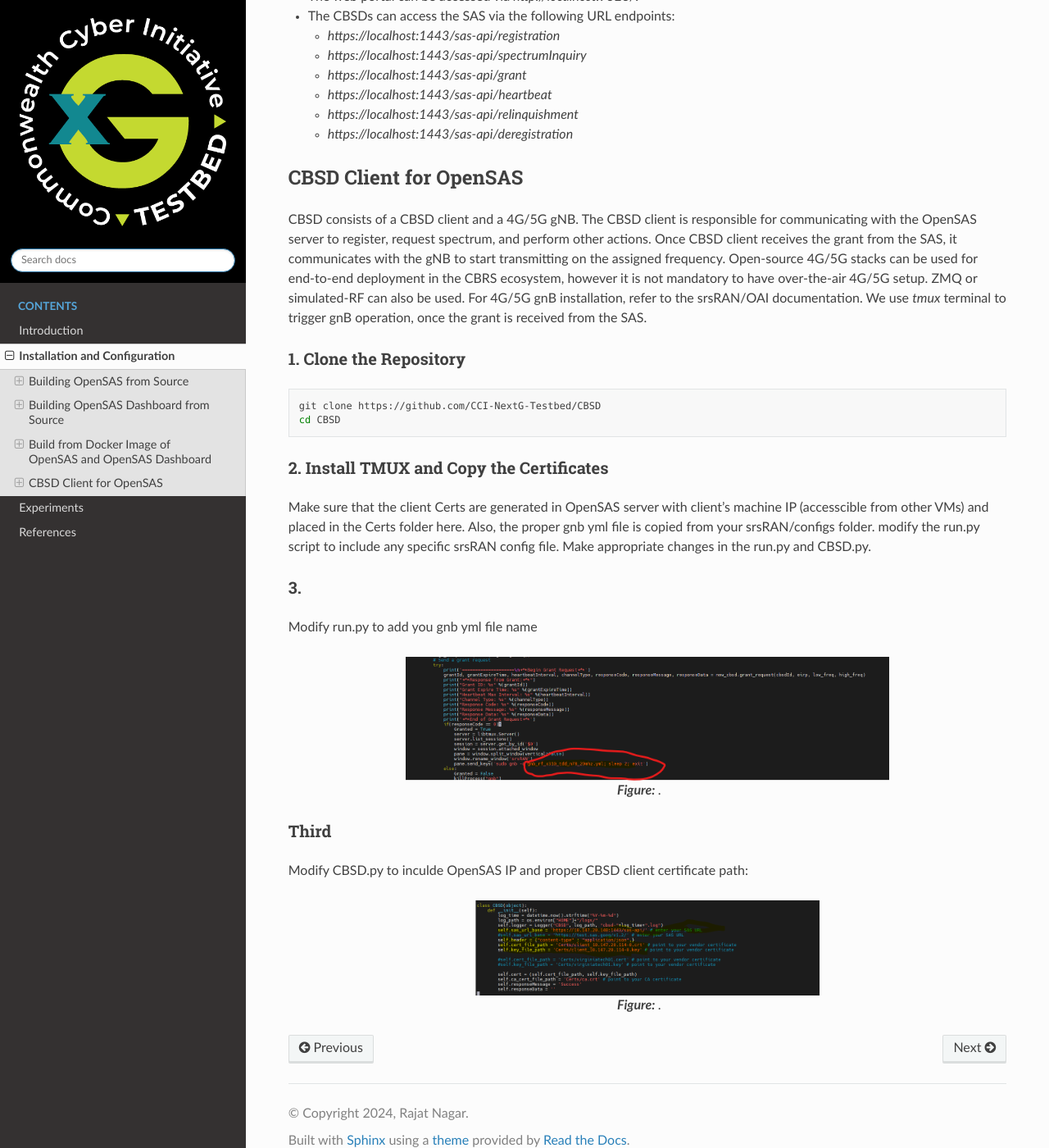
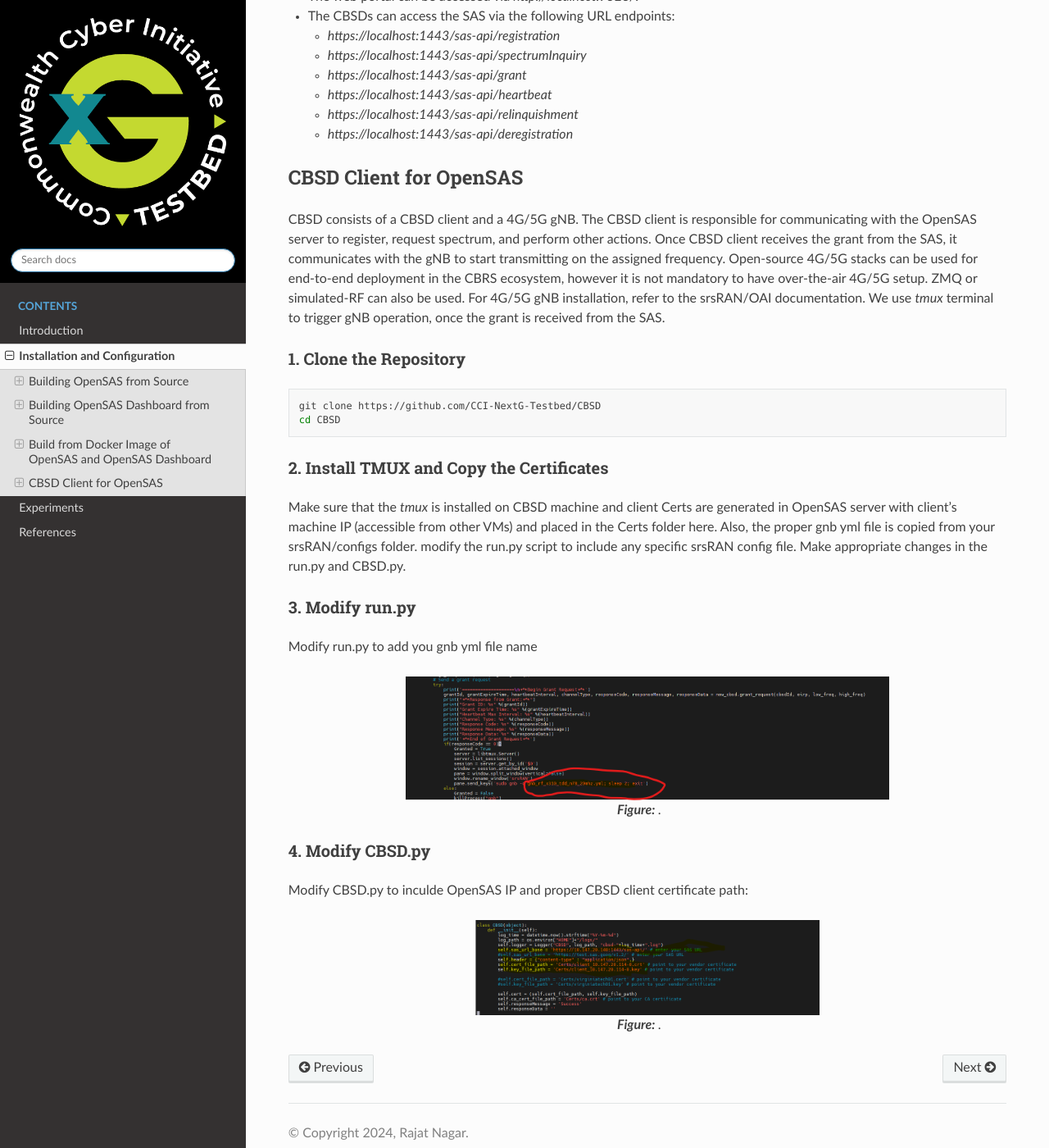
Before and after one commit to rajatnagarr/CCI_OPENSAS, a Sphinx documentation site: the page built from source/installation_configuration.rst, in a window 1280 px wide and 1400 px high, scrolled down 6068 px. Shown: the whole window at 82% size. Built offline with Sphinx 7.4.7 and the Read the Docs theme 3.1.0, drawn with Linux system fonts in a browser that asks for light colours.

Commit message:
installation done

```diff
--- a/source/installation_configuration.rst
+++ b/source/installation_configuration.rst
@@ -254,7 +254,7 @@ Run the OpenSAS Container
 CBSD Client for OpenSAS
 """""""""""""""""""""""
 
-CBSD consists of a CBSD client and a 4G/5G gNB. The CBSD client is responsible for communicating with the OpenSAS server to register, request spectrum, and perform other actions. Once CBSD client receives the grant from the SAS, it communicates with the gNB to start transmitting on the assigned frequency. Open-source 4G/5G stacks can be used for end-to-end deployment in the CBRS ecosystem, however it is not mandatory to have over-the-air 4G/5G setup. ZMQ or simulated-RF can also be used. For 4G/5G gnB installation, refer to the srsRAN/OAI documentation. We use `tmux` terminal to trigger gnB operation, once the grant is received from the SAS.
+CBSD consists of a CBSD client and a 4G/5G gNB. The CBSD client is responsible for communicating with the OpenSAS server to register, request spectrum, and perform other actions. Once CBSD client receives the grant from the SAS, it communicates with the gNB to start transmitting on the assigned frequency. Open-source 4G/5G stacks can be used for end-to-end deployment in the CBRS ecosystem, however it is not mandatory to have over-the-air 4G/5G setup. ZMQ or simulated-RF can also be used. For 4G/5G gNB installation, refer to the srsRAN/OAI documentation. We use `tmux` terminal to trigger gNB operation, once the grant is received from the SAS.
 
 
 1. Clone the Repository
@@ -269,10 +269,10 @@ CBSD consists of a CBSD client and a 4G/5G gNB. The CBSD client is responsible f
 2. Install TMUX and Copy the Certificates
 ~~~~~~~~~~~~~~~~~~~~
 
-Make sure that the client Certs are generated in OpenSAS server with client's machine IP (accesscible from other VMs) and placed in the Certs folder here. Also, the proper gnb yml file is copied from your srsRAN/configs folder. modify the run.py script to include any specific srsRAN config file. Make appropriate changes in the run.py and CBSD.py.
+Make sure that the `tmux` is installed on CBSD machine and client Certs are generated in OpenSAS server with client's machine IP (accessible from other VMs) and placed in the Certs folder here. Also, the proper gnb yml file is copied from your srsRAN/configs folder. modify the run.py script to include any specific srsRAN config file. Make appropriate changes in the run.py and CBSD.py.
 
-3.
-~~~~~~~~~~~~~~~~~~~~
+3. Modify run.py
+~~~~~~~~~~~~~~~~
 
 Modify run.py to add you gnb yml file name
 
@@ -284,7 +284,7 @@ Modify run.py to add you gnb yml file name
    **Figure:** .
 
 
-Third
+4. Modify CBSD.py
 ~~~~~~~~~~~~~~~~~~~~
 
 Modify CBSD.py to inculde OpenSAS IP and proper CBSD client certificate path:
```
